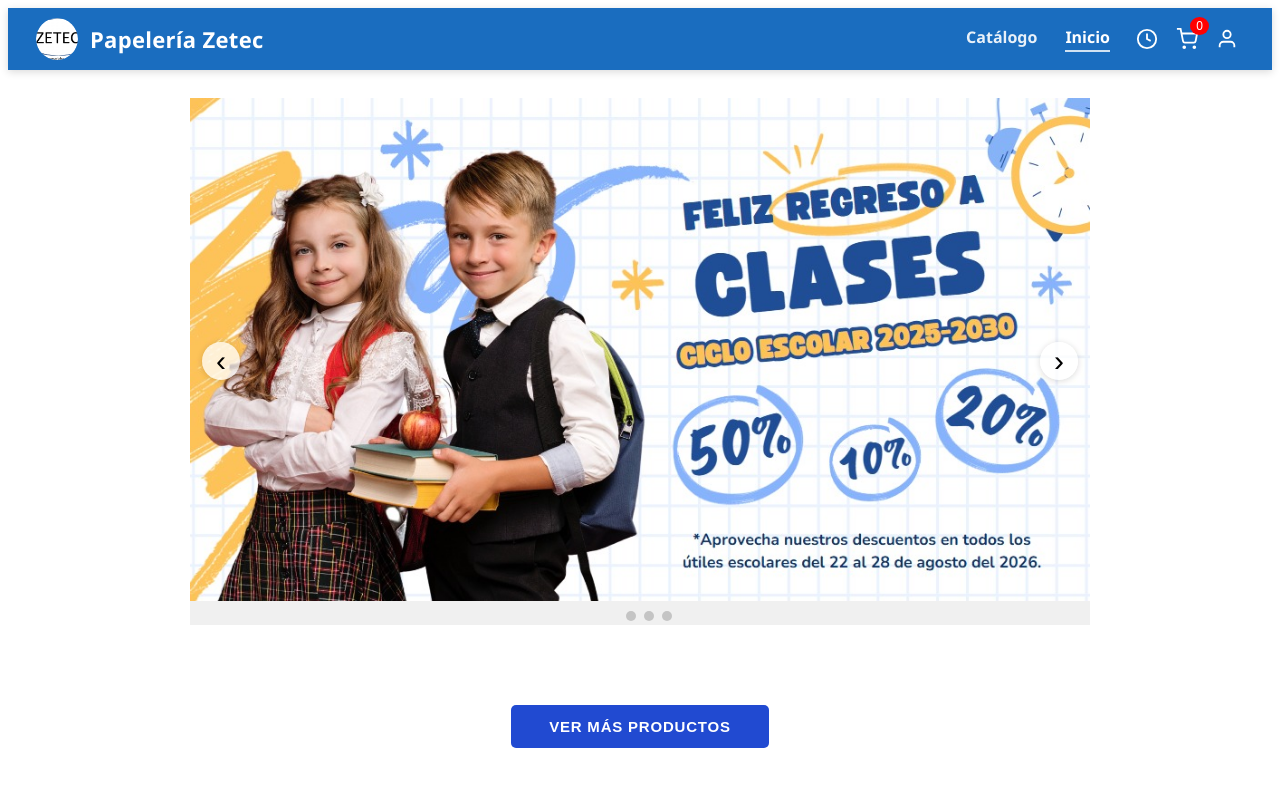
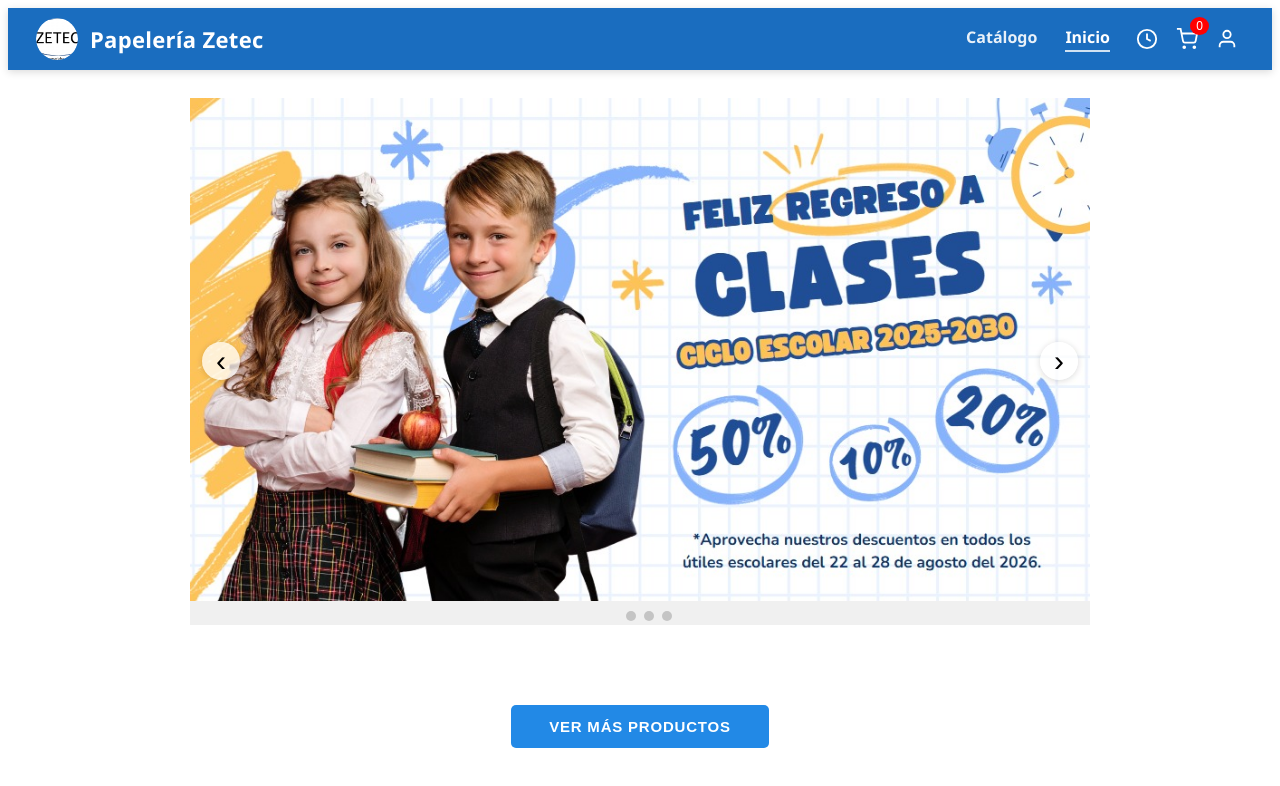
Before and after one commit to NanYu23/Proyecto_ZETEC, an Angular app: page /inicio in a window 1280 px wide. Shown: the top 786 px of the page. Built offline with nearby package versions, Linux system fonts and the light colour scheme; no server answers.

Commit message:
animacion pequeñea y cambio de color al boton ver mas productos

```diff
--- a/src/app/components/home/home.css
+++ b/src/app/components/home/home.css
@@ -234,8 +234,8 @@
 }
 
 .btn-primary {
-  background: var(--color-accent);
-  color: var(--color-white);
+  background-color: #2289e6;
+  color: white;
   border: none;
   cursor: pointer;
   padding: 13px 38px;
@@ -249,6 +249,6 @@
 }
 
 .btn-primary:hover {
-  background: var(--color-primary-dk);
-  transform: translateY(-1px);
+  background-color: #1b66a9;
+  transform: translateY(-4px);
 }
--- a/src/app/components/home/home.html
+++ b/src/app/components/home/home.html
@@ -80,7 +80,7 @@
   </div>
 
   <div class="featured__more">
-    <button routerLink="/catalogo" class="btn-primary" style="background-color: rgb(33, 74, 209); color: white;">
+    <button routerLink="/catalogo" class="btn-primary">
       VER MÁS PRODUCTOS
     </button>
   </div>
```
